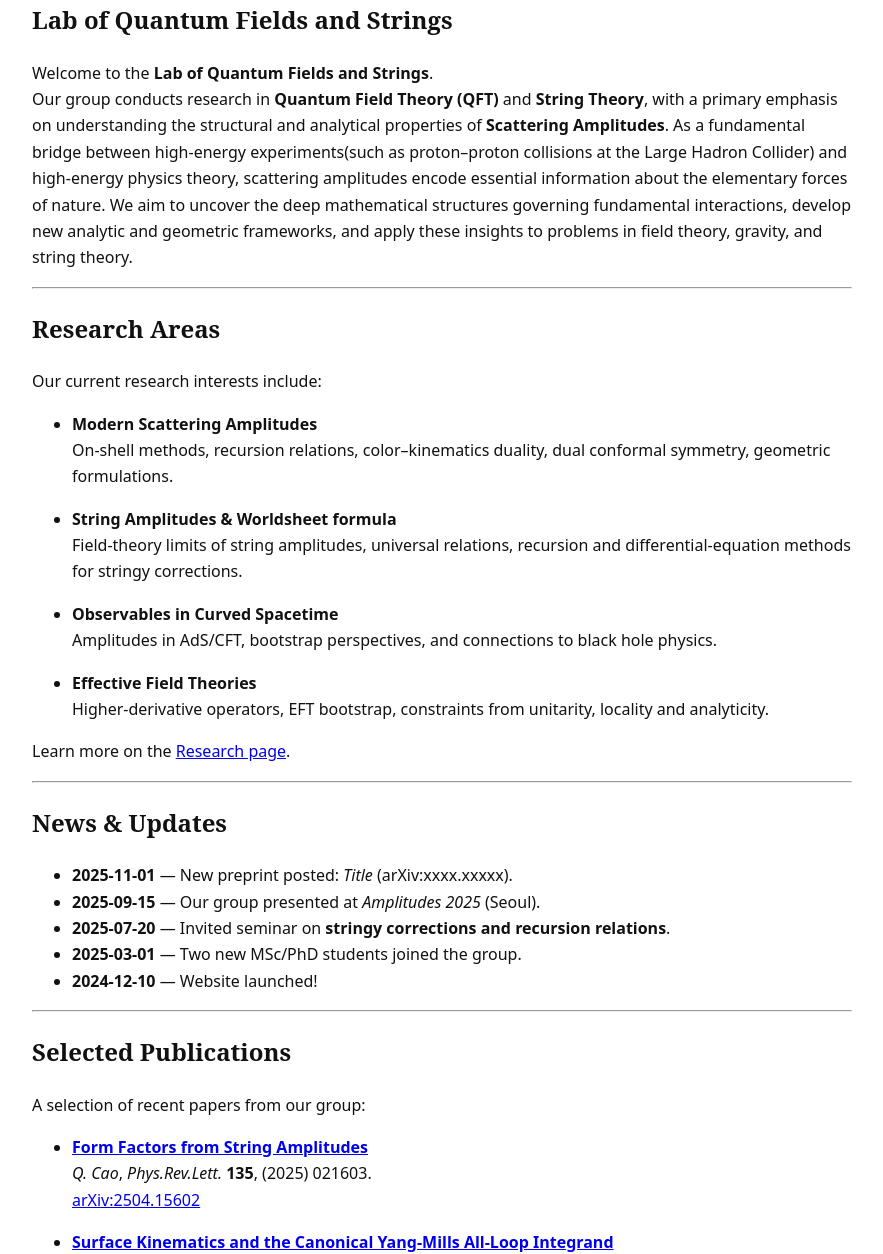
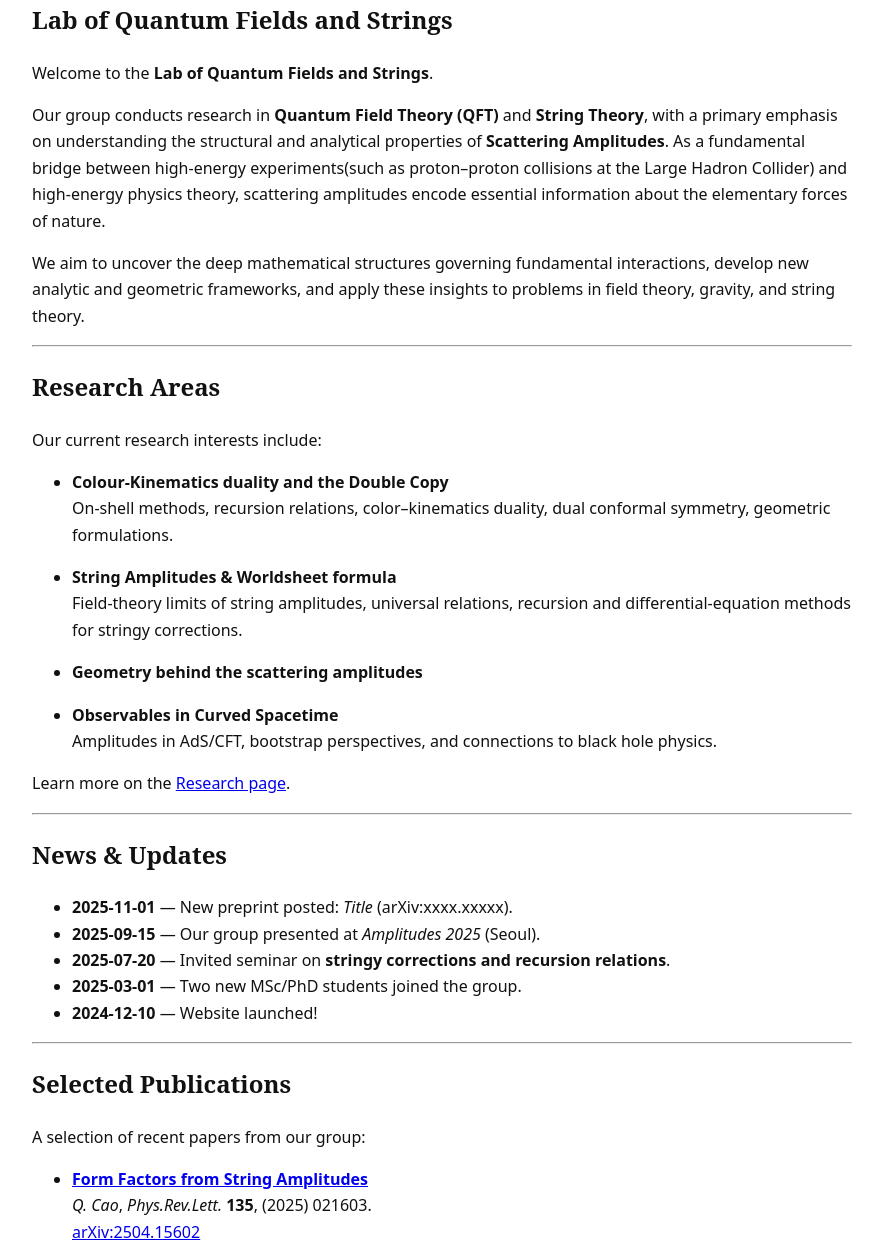
Before and after one commit to QuantumQ1/quantumq1.github.io, a Jekyll site: the page built from index.md, in a window 1280 px wide and 1400 px high, scrolled down 523 px. Shown: the part 146-1400 px from the top of the window, without its empty margins (198-1081 px from the left). Built offline with Jekyll 4.4.1, drawn with Linux system fonts in a browser that asks for light colours.

Commit message:
Update index.md

```diff
--- a/index.md
+++ b/index.md
@@ -17,7 +17,9 @@ title: Home
 # Lab of Quantum Fields and Strings
 
 Welcome to the **Lab of Quantum Fields and Strings**.
+
 Our group conducts research in **Quantum Field Theory (QFT)** and **String Theory**, with a primary emphasis on understanding the structural and analytical properties of **Scattering Amplitudes**. As a fundamental bridge between high-energy experiments(such as proton–proton collisions at the Large Hadron Collider) and high-energy physics theory, scattering amplitudes encode essential information about the elementary forces of nature.
+
 We aim to uncover the deep mathematical structures governing fundamental interactions, develop new analytic and geometric frameworks, and apply these insights to problems in field theory, gravity, and string theory.
 
 ---
@@ -26,17 +28,18 @@ We aim to uncover the deep mathematical structures governing fundamental interac
 
 Our current research interests include:
 
-- **Modern Scattering Amplitudes**
+- **Colour-Kinematics duality and the Double Copy**
   On-shell methods, recursion relations, color–kinematics duality, dual conformal symmetry, geometric formulations.
 
 - **String Amplitudes & Worldsheet formula**
   Field-theory limits of string amplitudes, universal relations, recursion and differential-equation methods for stringy corrections.
 
+- **Geometry behind the scattering amplitudes**
+
+
 - **Observables in Curved Spacetime**
   Amplitudes in AdS/CFT, bootstrap perspectives, and connections to black hole physics.
 
-- **Effective Field Theories**
-  Higher-derivative operators, EFT bootstrap, constraints from unitarity, locality and analyticity.
 
 
 Learn more on the [Research page](/research/).
```
